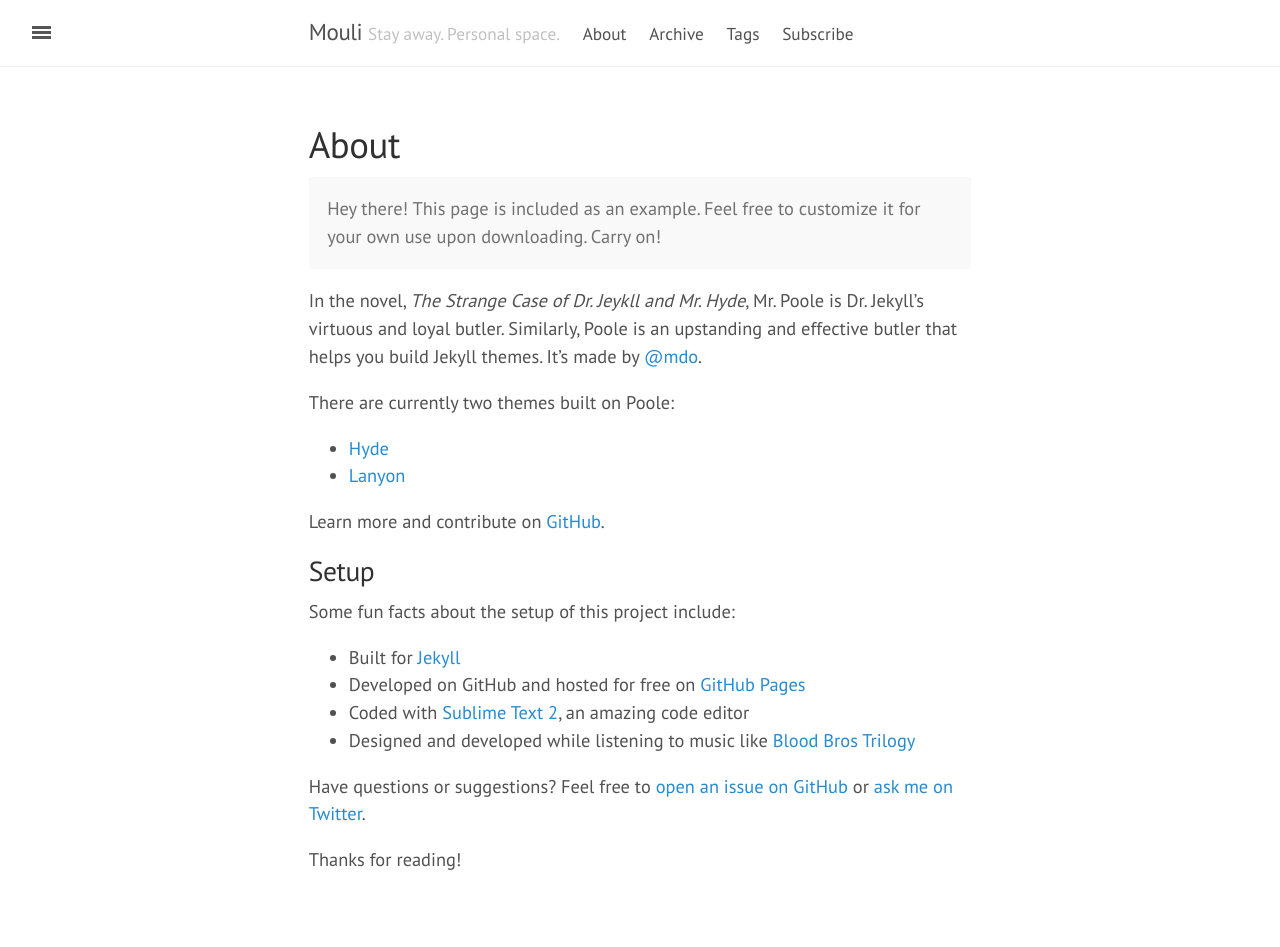
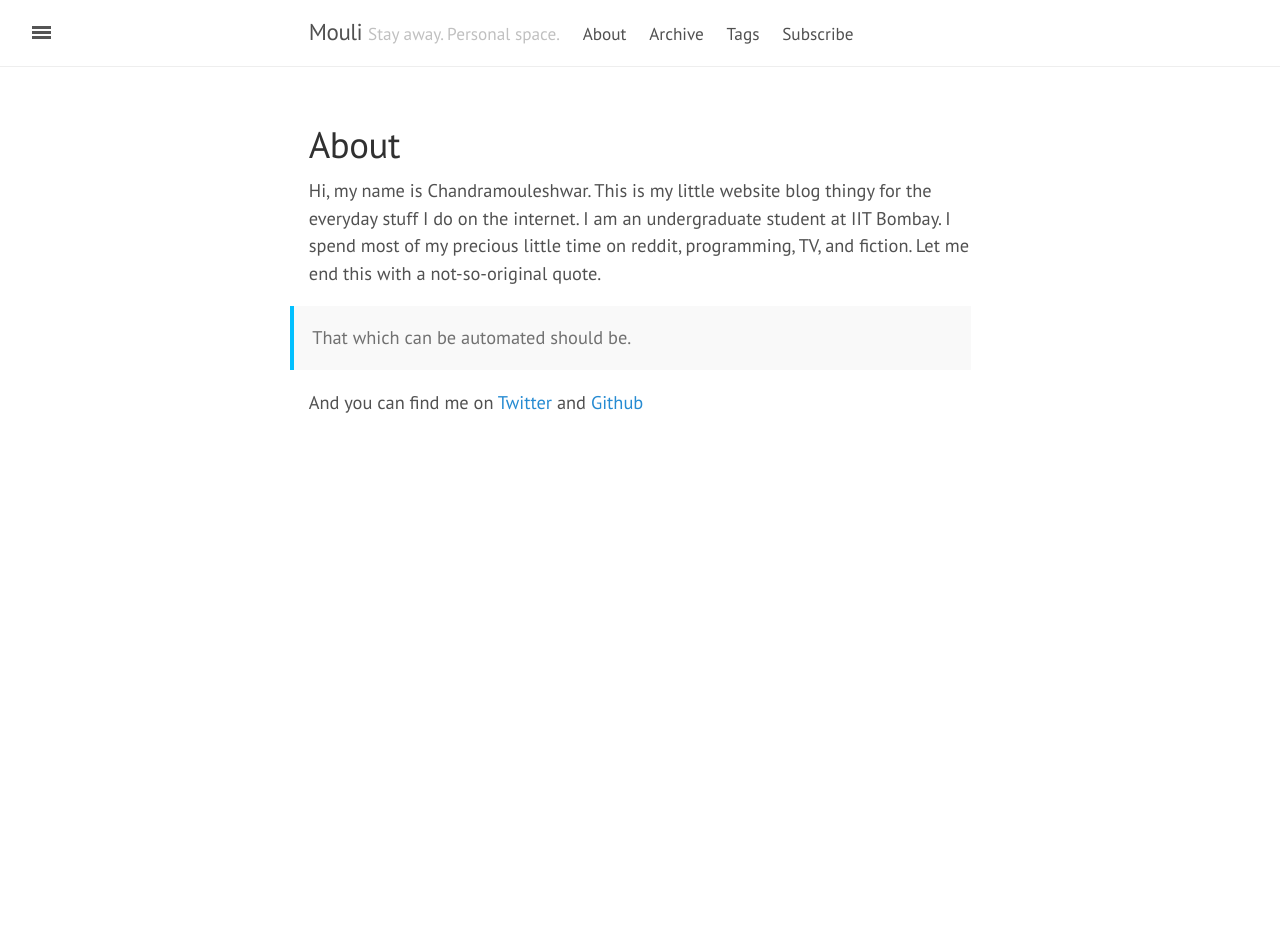
Before and after one commit to csanivar/csanivar.github.io, a Jekyll site: the page built from about.md, in a window 1280 px wide. Built offline with Jekyll 4.4.1, drawn with Linux system fonts in a browser that asks for light colours; nearby versions of some CDN libraries; after the commit the page ends 900 px from its top, so only the background shows below that.

Commit message:
Update about page

```diff
--- a/about.md
+++ b/about.md
@@ -3,28 +3,10 @@ layout: page
 title: About
 ---
 
-<p class="message">
-  Hey there! This page is included as an example. Feel free to customize it for your own use upon downloading. Carry on!
-</p>
+Hi, my name is Chandramouleshwar. This is my little website blog thingy for the everyday stuff I do on the internet. I am an undergraduate student at IIT Bombay. I spend most of my precious little time on reddit, programming, TV, and fiction. Let me end this with a not-so-original quote.
 
-In the novel, *The Strange Case of Dr. Jeykll and Mr. Hyde*, Mr. Poole is Dr. Jekyll's virtuous and loyal butler. Similarly, Poole is an upstanding and effective butler that helps you build Jekyll themes. It's made by [@mdo](https://twitter.com/mdo).
+<blockquote class="message">
+That which can be automated should be.
+</blockquote>
 
-There are currently two themes built on Poole:
-
-* [Hyde](http://hyde.getpoole.com)
-* [Lanyon](http://lanyon.getpoole.com)
-
-Learn more and contribute on [GitHub](https://github.com/poole).
-
-## Setup
-
-Some fun facts about the setup of this project include:
-
-* Built for [Jekyll](http://jekyllrb.com)
-* Developed on GitHub and hosted for free on [GitHub Pages](https://pages.github.com)
-* Coded with [Sublime Text 2](http://sublimetext.org), an amazing code editor
-* Designed and developed while listening to music like [Blood Bros Trilogy](https://soundcloud.com/maddecent/sets/blood-bros-series)
-
-Have questions or suggestions? Feel free to [open an issue on GitHub](https://github.com/poole/issues/new) or [ask me on Twitter](https://twitter.com/mdo).
-
-Thanks for reading!
+And you can find me on [Twitter](https://twitter.com/{{site.author.twitter}}) and [Github](https://github.com/{{site.author.github}})
--- a/public/css/lanyon.css
+++ b/public/css/lanyon.css
@@ -38,6 +38,13 @@
 html,
 body {
   overflow-x: hidden;
+}
+
+blockquote {
+  border-left: 4px solid #03C0FF;
+  margin-left: -19px;
+  padding-left: 15px;
+  margin-right: 0px;
 }
 
 html {
```
